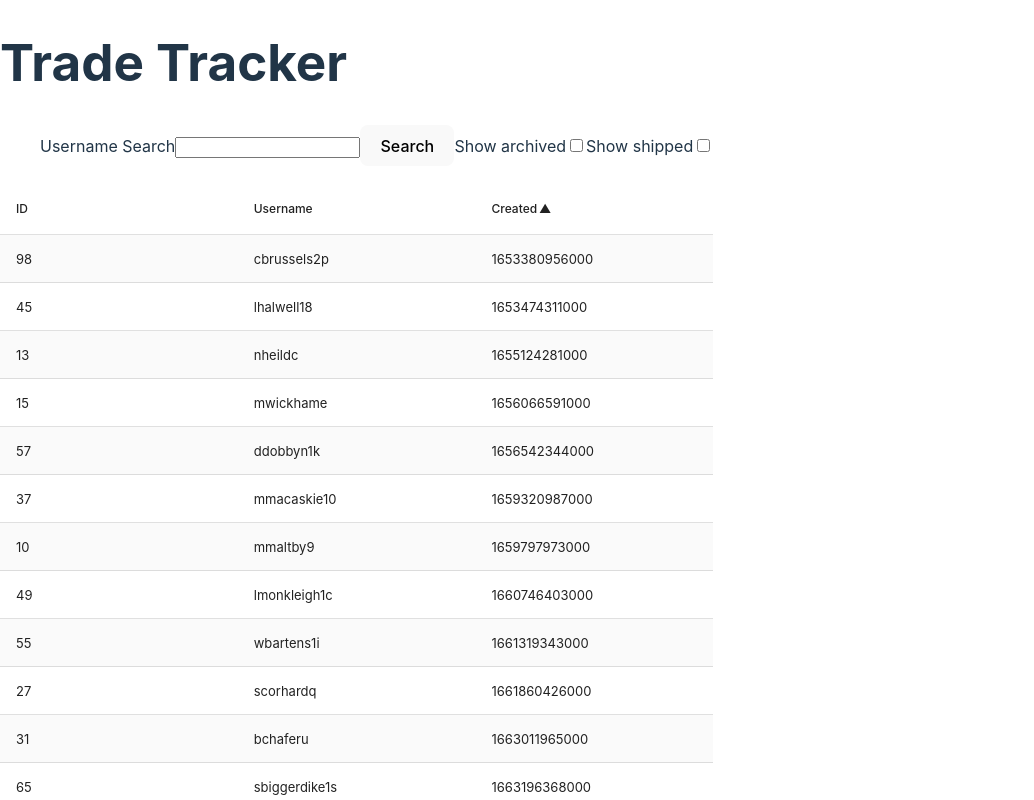
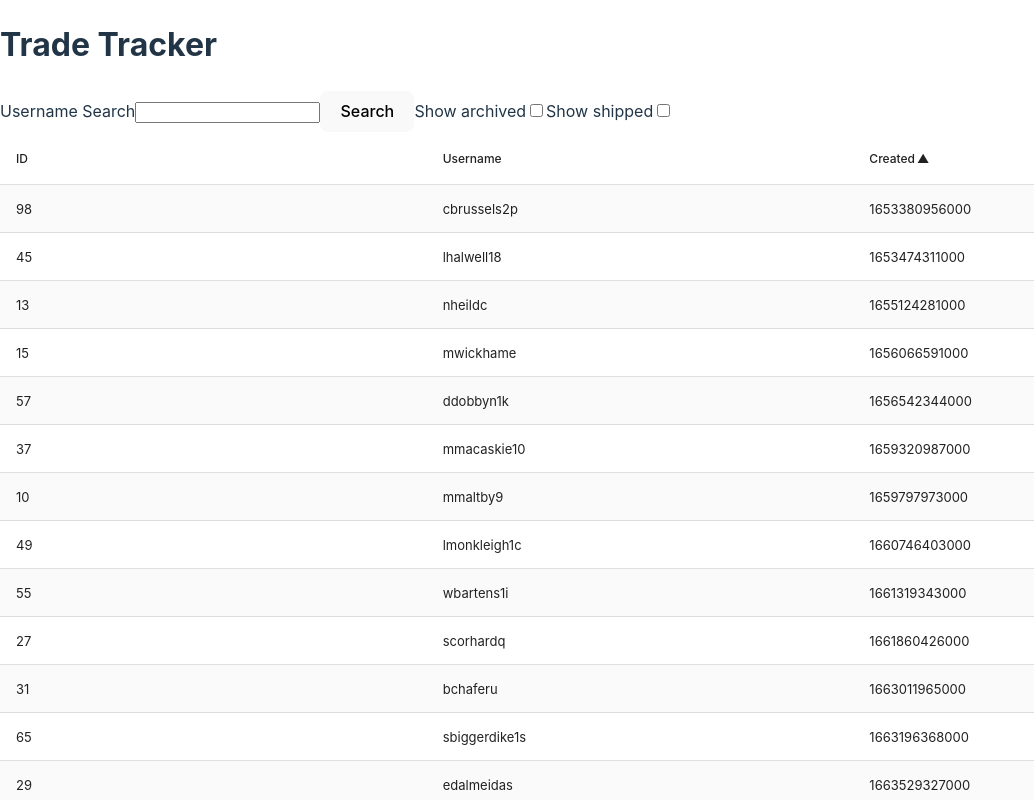
Before and after one commit to danodea/trade-tracker, a React (Vite) app: page / in a window 1280 px wide. Shown: the top 800 px of the page, without its empty margins (0-1034 px from the left). Built offline with nearby package versions, Linux system fonts and the light colour scheme.

Commit message:
some CSS

```diff
--- a/src/App.tsx
+++ b/src/App.tsx
@@ -1,4 +1,5 @@
 import { TradeListContainer } from "./components/TradeListContainer";
+import "./App.css";
 
 function App() {
   return (
--- a/src/components/Trade.tsx
+++ b/src/components/TradeDetails.tsx
@@ -1,10 +1,10 @@
-import { TradeType } from "../../data/data.interface";
+import { TradeType } from "../data/data.interface";
 
-export interface TradeProps {
+export interface TradeDetailsProps {
   trade: TradeType;
 }
 
-export function Trade(props: TradeProps) {
+export function TradeDetails(props: TradeDetailsProps) {
   const { trade } = props;
   const createdDate = new Date(Number(trade.date.created));
 
--- a/src/components/TradeListContainer.tsx
+++ b/src/components/TradeListContainer.tsx
@@ -2,7 +2,7 @@ import tradeData from "../data/MOCK_DATA.json";
 import { useState } from "react";
 import Drawer from "react-modern-drawer";
 import "react-modern-drawer/dist/index.css";
-import { Trade } from "./Trade";
+import { TradeDetails } from "./TradeDetails";
 import { TradeList } from "./TradeList";
 import { TradeListSearch } from "./TradeListSearch";
 import { TradeType } from "../data/data.interface";
@@ -44,7 +44,7 @@ export function TradeListContainer() {
         size="50vw"
         lockBackgroundScroll
       >
-        {selectedTrade && <Trade trade={selectedTrade} />}
+        {selectedTrade && <TradeDetails trade={selectedTrade} />}
       </Drawer>
     </div>
   );
--- a/src/components/TradeListSearch.tsx
+++ b/src/components/TradeListSearch.tsx
@@ -6,7 +6,7 @@ export function TradeListSearch(props: TradeListSearchProps) {
   const { updateDisplayOptions } = props;
 
   return (
-    <menu>
+    <div>
       <label htmlFor="search">
         Username Search
         <input
@@ -36,6 +36,6 @@ export function TradeListSearch(props: TradeListSearchProps) {
           }
         />
       </label>
-    </menu>
+    </div>
   );
 }
--- a/src/index.css
+++ b/src/index.css
@@ -25,15 +25,8 @@ a:hover {
 
 body {
   margin: 0;
-  display: flex;
-  place-items: center;
   min-width: 320px;
   min-height: 100vh;
-}
-
-h1 {
-  font-size: 3.2em;
-  line-height: 1.1;
 }
 
 button {
```
